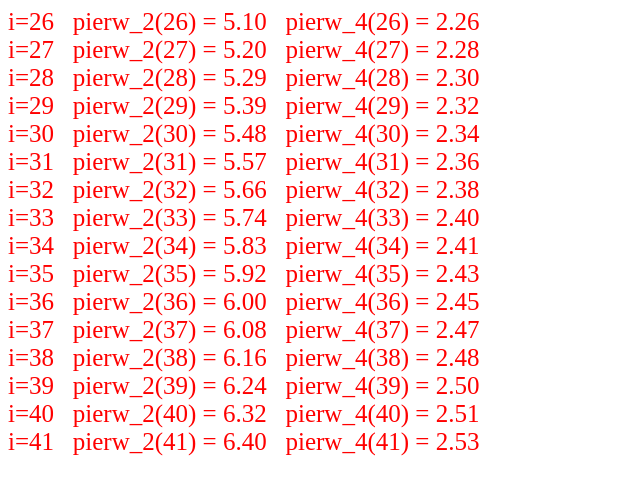
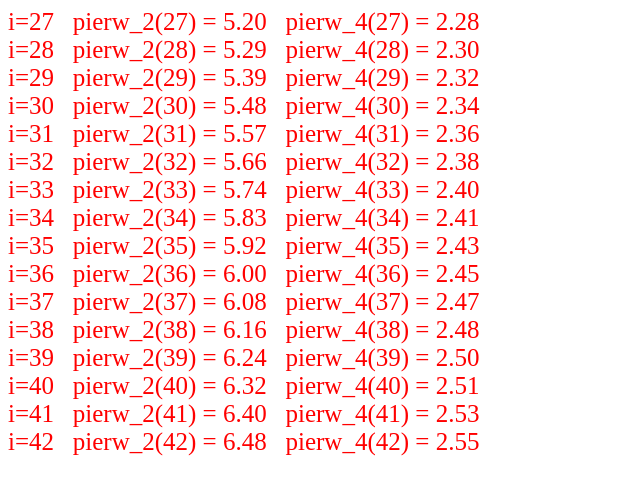
Before and after one commit to plamkkk/javascript, a plain HTML site: page roma_z57.html in a window 1280 px wide. Shown: the whole page, without its empty margins (0-640 px from the left). Drawn offline with Linux system fonts and the light colour scheme.

Commit message:
Update roma_z57.html

```diff
--- a/roma_z57.html
+++ b/roma_z57.html
@@ -9,13 +9,13 @@
 
 <body style="font-size: 25px;color: red;">
     <script>
-        var i_r;
+        var i_s;
 
-        for (i_r = 26; i_r <= 41; i_r++) {
-            var pierw_rom = Math.sqrt(i_r);
-            document.write("i=" + i_r + "&nbsp;&nbsp;&nbsp;" + "pierw_2(" + i_r + ") = " + pierw_rom.toFixed(2));
+        for (i_s = 27; i_s <= 42; i_s++) {
+            var pierw_rom = Math.sqrt(i_s);
+            document.write("i=" + i_s + "&nbsp;&nbsp;&nbsp;" + "pierw_2(" + i_s + ") = " + pierw_rom.toFixed(2));
             var pierw4_rom = Math.sqrt(pierw_rom);
-            document.write("&nbsp;&nbsp;&nbsp;" + "pierw_4(" + i_r + ") = " + pierw4_rom.toFixed(2) + "<br>");
+            document.write("&nbsp;&nbsp;&nbsp;" + "pierw_4(" + i_s + ") = " + pierw4_rom.toFixed(2) + "<br>");
         }
     </script>
 </body>
```
